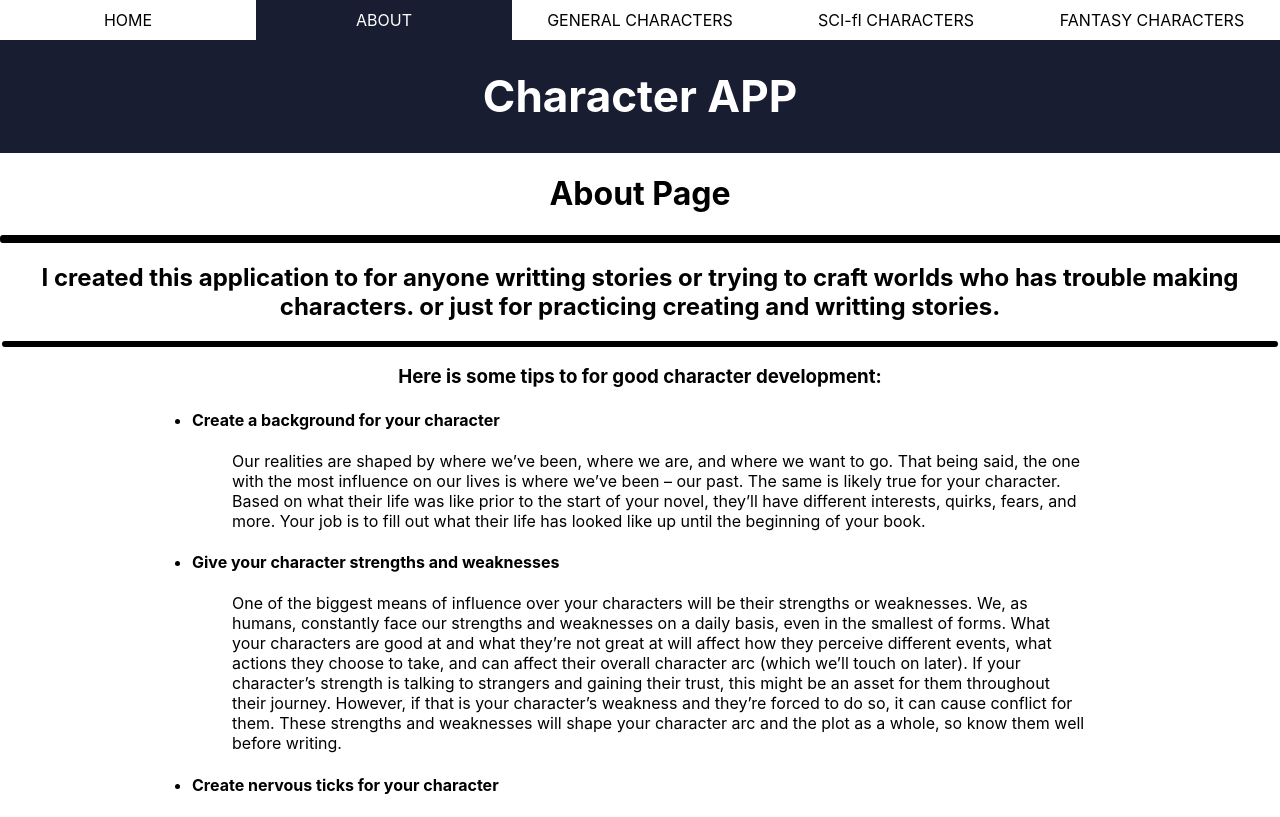
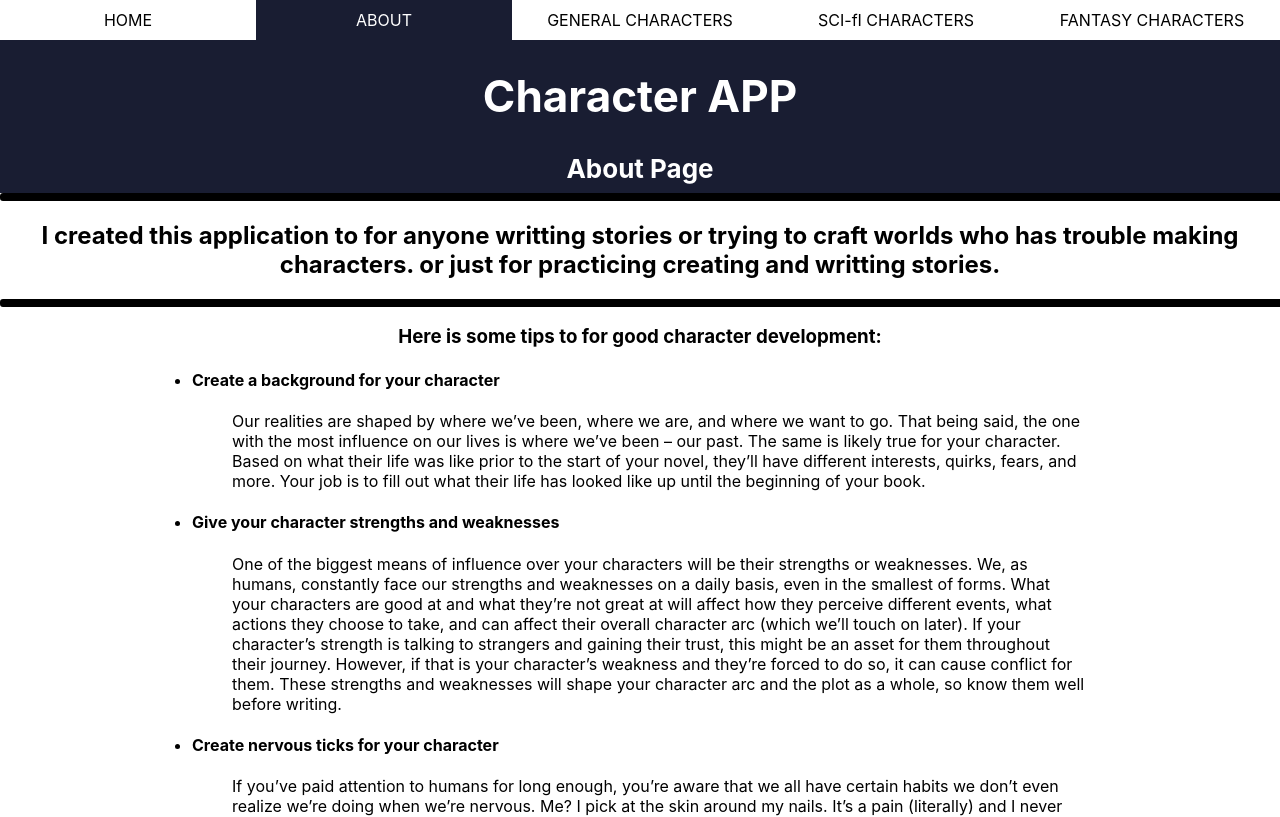
Before and after one commit to Santiago548/Character_APP, a React (Create React App) app in the folder frontend/: page /about in a window 1280 px wide. Shown: the top 817 px of the page. Built offline with nearby package versions, Linux system fonts and the light colour scheme; no server answers.

Commit message:
fixed css presentation of the titels on all filter pages to make more uniform across the application.

```diff
--- a/frontend/src/App.css
+++ b/frontend/src/App.css
@@ -8,7 +8,6 @@
 }
 
 .app-header {
-  /* grid-area: 'app-header'; */
   background: #191d32;
   color: white;
   text-align: center;
@@ -238,6 +237,10 @@
   ;
 }
 
+.about-title {
+  text-align: center;
+}
+
 .form-container {
   display: grid;
   grid-template-columns: 50% 50% 0% 0%;
@@ -264,8 +267,6 @@ hr {
   background-color: #000000;
   padding: 2px;
   margin: 0px;
-  border: 4spx solid #000000;
-  border-radius: 3px;
   width: 100%;
   border-color: rgb(0, 0, 0);
 }
@@ -276,6 +277,16 @@ hr {
 
 .character-title-filter {
   text-align: center;
+  background: #191d32;
+  color: white;
+  text-align: center;
+  min-height: 5vh;
+  display: flex;
+  flex-direction: column;
+  font-size: calc(10px + 2vmin);
+  height: 100%;
+  width: 100%;
+  margin: 0px;
 }
 
 .navlink {
--- a/frontend/src/components/About.js
+++ b/frontend/src/components/About.js
@@ -6,9 +6,9 @@ export const About = () => {
             <h1 className='character-title-filter'>About Page</h1>
             <hr className='hr-title' />
 
-            <h2 className='character-title-filter'>I created this application to for anyone writting stories or trying to craft worlds who has trouble making characters. or just for practicing creating and writting stories. </h2>
-            <hr className='character-title-filter' />
-            <h3 className='character-title-filter'>Here is some tips to for good character development:</h3>
+            <h2 className='about-title'>I created this application to for anyone writting stories or trying to craft worlds who has trouble making characters. or just for practicing creating and writting stories. </h2>
+            <hr className='hr-title' />
+            <h3 className='about-title'>Here is some tips to for good character development:</h3>
             <ul className='about-page'>
                 <li><h4>Create a background for your character</h4>
                     <ul>
--- a/frontend/src/containers/FantasyCharacters.js
+++ b/frontend/src/containers/FantasyCharacters.js
@@ -15,6 +15,7 @@ class FantasyCharacters extends Component {
 
     return (
       <div>
+        <hr className='hr-title' />
         <h1 className='character-title-filter'>FANTASY CHARACTERS LIST</h1>
         <hr className='hr-title' />
         <div className='filter-container'>
--- a/frontend/src/containers/GeneralCharacters.js
+++ b/frontend/src/containers/GeneralCharacters.js
@@ -15,6 +15,7 @@ class GeneralCharacters extends Component {
 
     return (
       <div>
+        <hr className='hr-title' />
         <h1 className='character-title-filter'>GENERAL CHARACTERS LIST</h1>
         <hr className='hr-title' />
         <hr className='hr-title' />
--- a/frontend/src/containers/ScifiCharacters.js
+++ b/frontend/src/containers/ScifiCharacters.js
@@ -7,7 +7,7 @@ import CharactersFiltered from './CharactersFiltered'
 
 class ScifiCharacters extends Component {
 
-    componentDidMount(){
+  componentDidMount() {
     this.props.getScifiCharacters()
     console.log('hi scifi characters')
   }
@@ -16,8 +16,9 @@ class ScifiCharacters extends Component {
 
     return (
       <>
+        <hr className='hr-title' />
         <h1 className='character-title-filter'>SCI-FI CHARACTERS LIST</h1>
-            <hr className='hr-title'/>
+        <hr className='hr-title' />
         <div className='filter-container'>
           <ScifiBackground />
           <div className='item-a'>
@@ -25,7 +26,7 @@ class ScifiCharacters extends Component {
           </div>
           <ScifiBackground />
         </div>
-              <hr className='hr-title'/>
+        <hr className='hr-title' />
       </>
     )
   }
```
Lines whose indentation alone changed are shown as unchanged.
